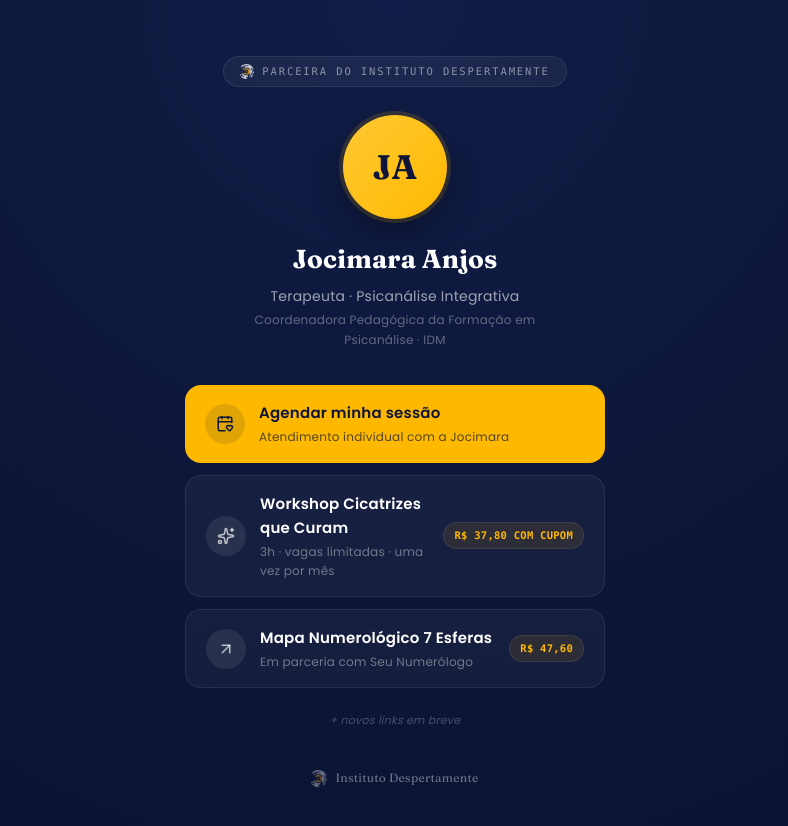
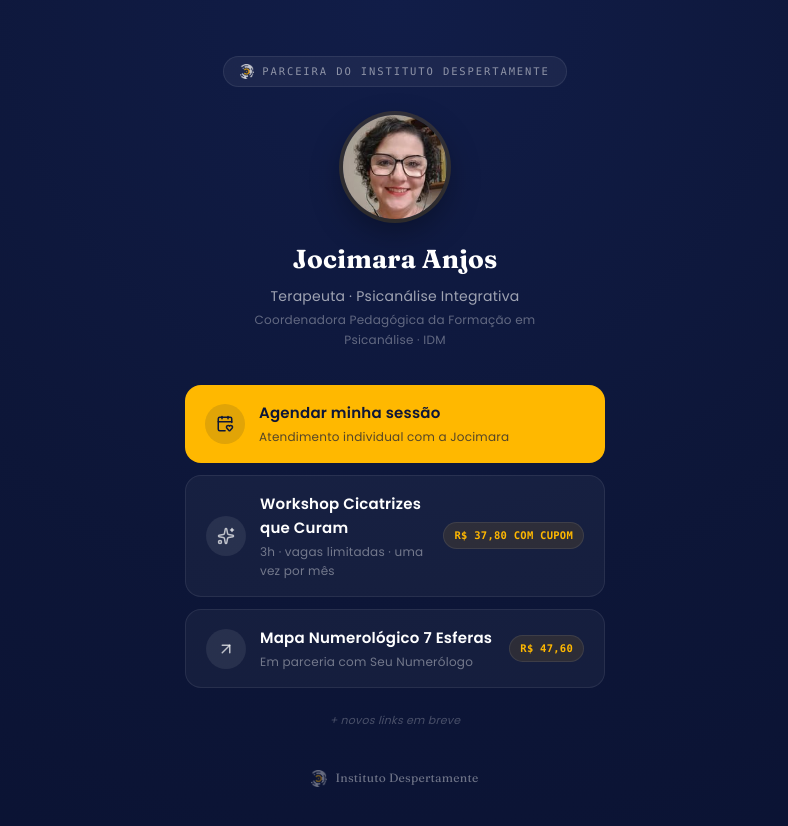
Before and after one commit to Romero1029/Area-de-Membors, a Next.js app: page /links-carmen in a window 1280 px wide. Shown: the top 826 px of the page, without its empty margins (245-1033 px from the left). Built offline with nearby package versions, Linux system fonts and the light colour scheme.

Commit message:
feat: adiciona foto real da Jocimara na pagina /links-carmen

```diff
--- a/src/app/links-carmen/page.tsx
+++ b/src/app/links-carmen/page.tsx
@@ -53,15 +53,17 @@ export default function LinksCarmenPage() {
         </div>
 
         <div
-          className="w-[104px] h-[104px] rounded-full flex items-center justify-center mb-5"
-          style={{
-            background: 'linear-gradient(135deg, #FFC933, #FFB800)',
-            boxShadow: '0 0 0 4px rgba(255,184,0,0.14), 0 12px 32px rgba(0,0,0,0.35)',
-          }}
+          className="w-[104px] h-[104px] rounded-full overflow-hidden mb-5 shrink-0"
+          style={{ boxShadow: '0 0 0 4px rgba(255,184,0,0.14), 0 12px 32px rgba(0,0,0,0.35)' }}
         >
-          <span style={{ fontFamily: "'Fraunces', Georgia, serif" }} className="text-[34px] font-bold text-[#0D1638]">
-            JA
-          </span>
+          <Image
+            src="/jocimara-anjos.jpg"
+            alt="Jocimara Anjos"
+            width={104}
+            height={104}
+            className="w-full h-full object-cover"
+            priority
+          />
         </div>
 
         <h1 style={{ fontFamily: "'Fraunces', Georgia, serif" }} className="text-[26px] font-bold text-white text-center">
```
Also changed, not shown: public/jocimara-anjos.jpg (added).
